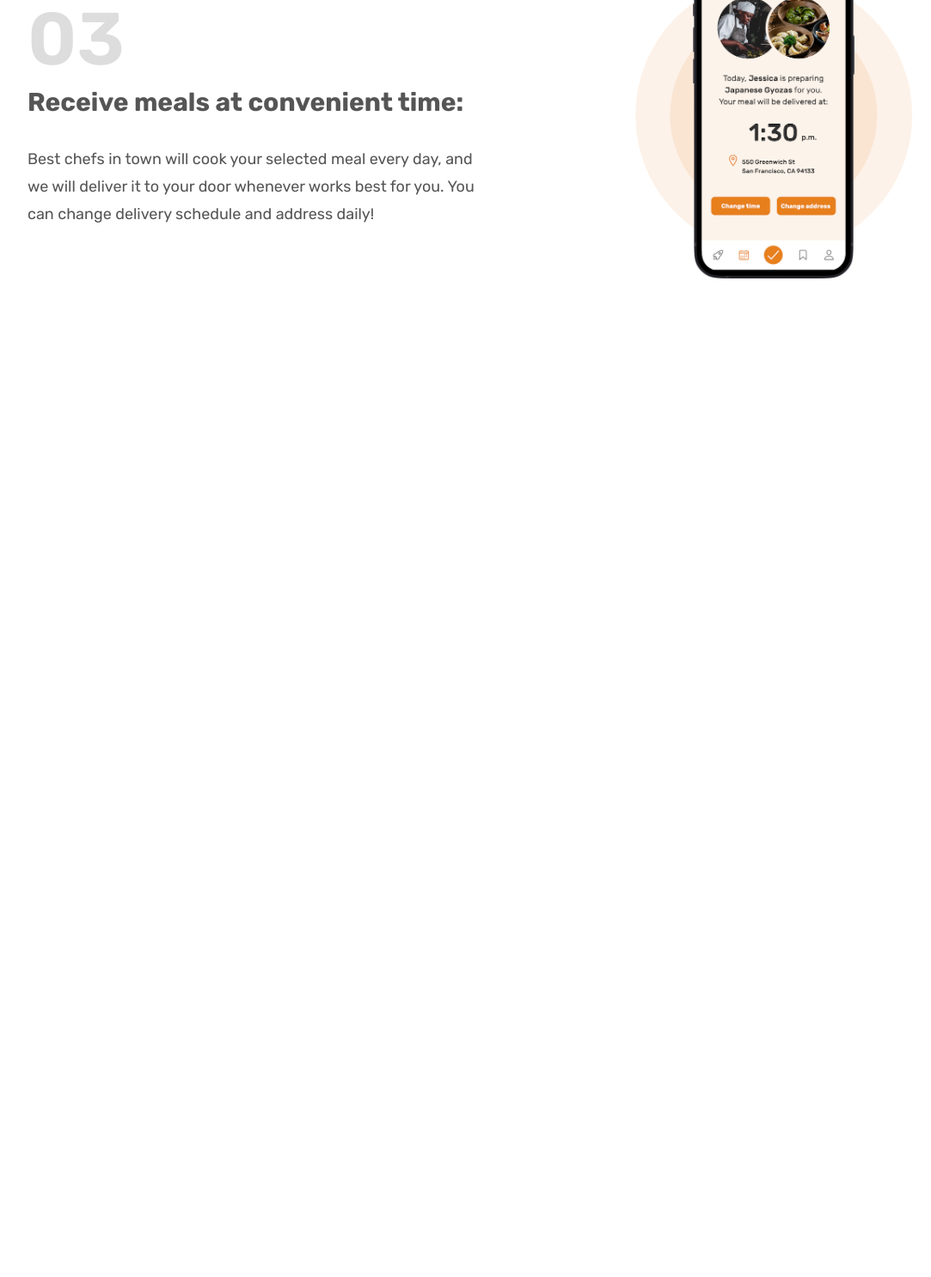
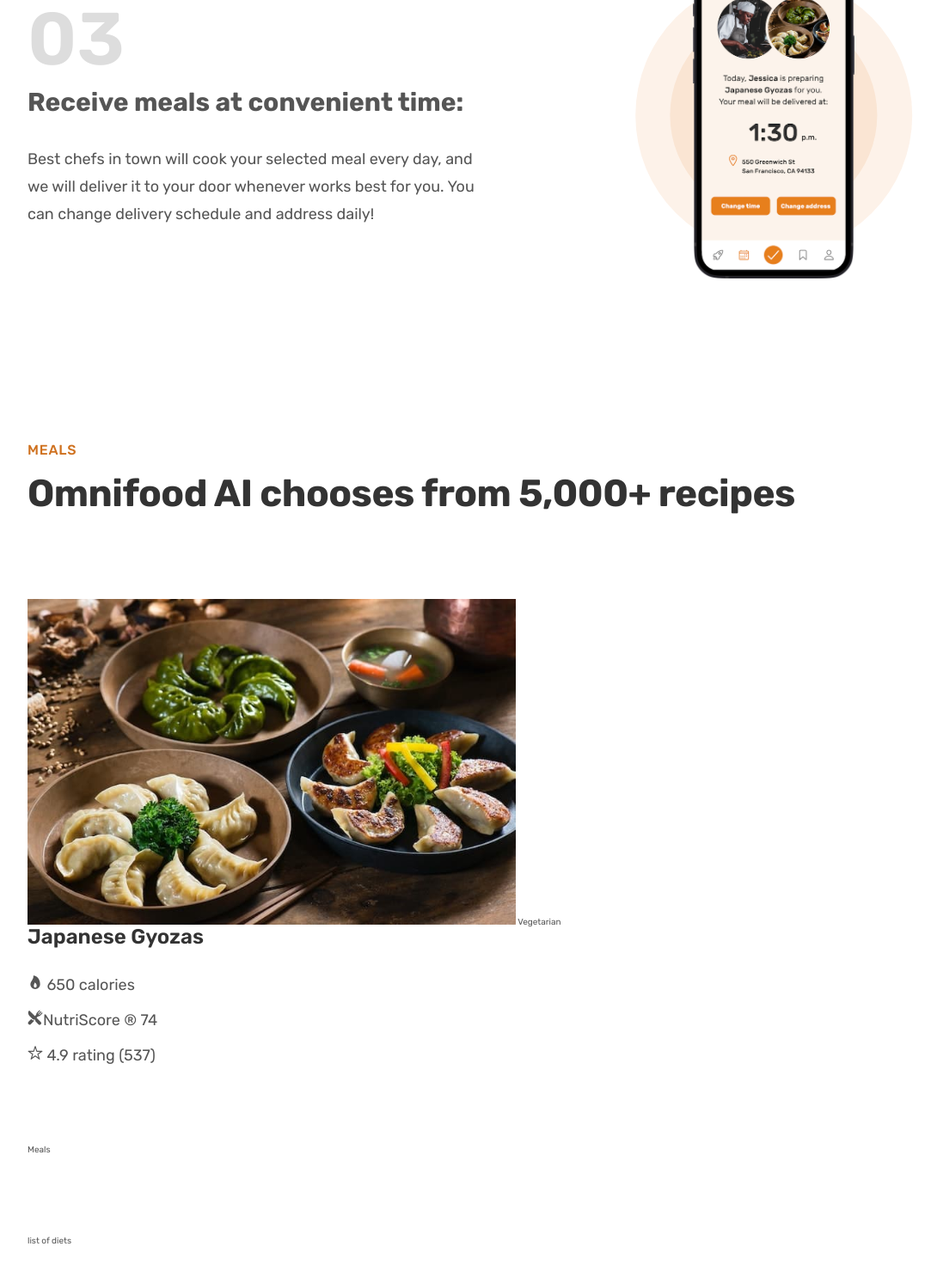
Before and after one commit to ibrahimabidi/omnifood-website, a plain HTML site: page index.html in a window 1280 px wide. Shown: the part 2225-3711 px from the top of the page at 86% size, without its empty margins (40-1123 px from the left). Before the commit the page ends 2645 px from the top, so only its background shows below. Drawn offline with nearby package versions, Linux system fonts and the light colour scheme.

Commit message:
add initial structure and styling for the Meals section

```diff
--- a/css/style.css
+++ b/css/style.css
@@ -204,3 +204,33 @@
 .step-img {
   width: 35%;
 }
+
+/*******************/
+/* Meals SECTION */
+/*******************/
+
+.section-meals {
+  padding: 9.6rem 0;
+}
+
+.meal-title {
+  font-size: 2.4rem;
+  color: #333;
+  font-weight: 600;
+  margin-bottom: 3.2rem;
+}
+
+.meal-attributes {
+  list-style: none;
+  display: flex;
+  flex-direction: column;
+  gap: 2rem;
+}
+
+.meal-attribute {
+  font-size: 1.8rem;
+}
+
+.meal-img {
+  width: 50%;
+}
--- a/index.html
+++ b/index.html
@@ -11,6 +11,16 @@
     />
     <link rel="stylesheet" href="css/general.css" />
     <link rel="stylesheet " href="css/style.css" />
+
+    <script
+      type="module"
+      src="https://unpkg.com/ionicons@5.4.0/dist/ionicons/ionicons.esm.js"
+    ></script>
+    <script
+      nomodule=""
+      src="https://unpkg.com/ionicons@5.4.0/dist/ionicons/ionicons.js"
+    ></script>
+
     <title>Omnifood</title>
   </head>
   <body>
@@ -150,6 +160,41 @@
           </div>
         </div>
       </section>
+      <section class="section-meals">
+        <div class="container">
+          <span class="subheading">Meals</span>
+          <h2 class="heading-secondary">
+            Omnifood AI chooses from 5,000+ recipes
+          </h2>
+        </div>
+        <div class="container grid grid--3-cols">
+          <div class="meal">
+            <img
+              src="img/meals/meal-1.jpg"
+              class="meal-img"
+              alt="Japanese Gyozas"
+            />
+            <span class="tag">Vegetarian</span>
+            <p class="meal-title">Japanese Gyozas</p>
+            <ul class="meal-attributes">
+              <li class="meal-attribute">
+                <ion-icon name="flame"></ion-icon>
+                <span>650 calories</span>
+              </li>
+              <li class="meal-attribute">
+                <ion-icon name="restaurant"></ion-icon
+                ><span>NutriScore &reg; 74</span>
+              </li>
+              <li class="meal-attribute">
+                <ion-icon name="star-outline"></ion-icon>
+                <pan>4.9 rating (537)</pan>
+              </li>
+            </ul>
+          </div>
+          <div class="meal">Meals</div>
+          <div class="list">list of diets</div>
+        </div>
+      </section>
     </main>
   </body>
 </html>
```
